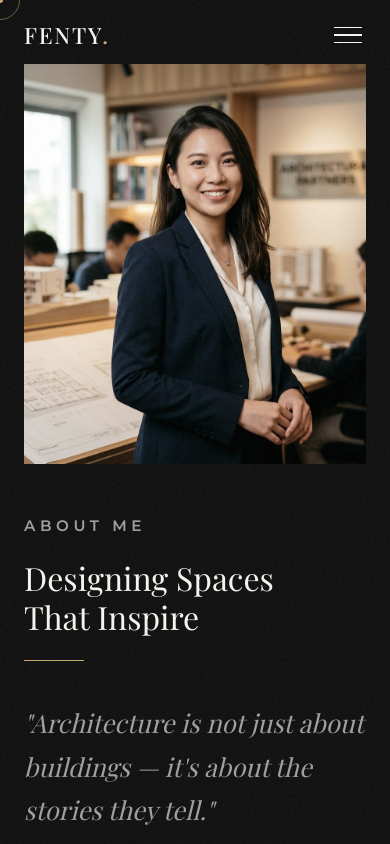
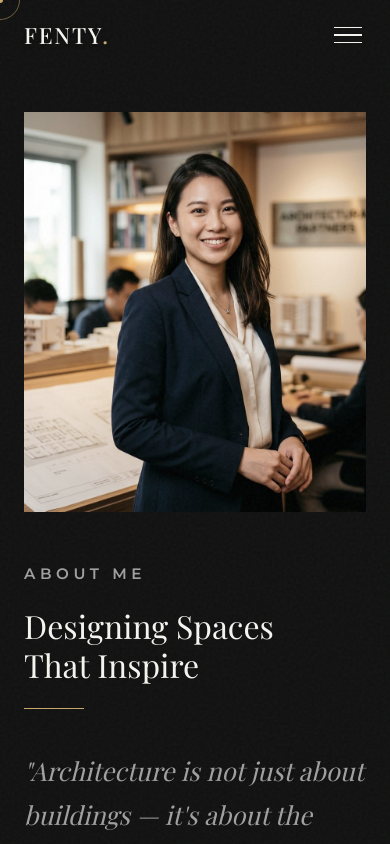
Before and after one commit to imamabdurrahmann/portfolio-fenty-next, a Next.js app: page /about in a window 390 px wide. Shown: the top 844 px of the page. Built offline with nearby package versions, Linux system fonts and the light colour scheme; a web font is replaced by a local one.

Commit message:
fix: adjust mobile section padding to prevent navbar overlap

```diff
--- a/src/app/globals.css
+++ b/src/app/globals.css
@@ -523,7 +523,7 @@ input, textarea { border: none; outline: none; font-family: inherit; cursor: non
 
 /* ===== RESPONSIVE ===== */
 @media (max-width: 1024px) {
-  .section { padding: 5rem 3rem; }
+  .section { padding: 7rem 3rem 5rem 3rem; }
   .nav { padding: 1.2rem 2rem; }
   .nav.scrolled { padding: 1rem 2rem; }
   .about-grid { grid-template-columns: 1fr; gap: 3rem; }
@@ -534,7 +534,7 @@ input, textarea { border: none; outline: none; font-family: inherit; cursor: non
 }
 
 @media (max-width: 768px) {
-  .section { padding: 4rem 1.5rem; }
+  .section { padding: 7rem 1.5rem 4rem 1.5rem; }
   .nav { padding: 1rem 1.5rem; }
   .nav-links {
     position: fixed; top: 0; right: -100%; width: 80%; height: 100vh;
```
